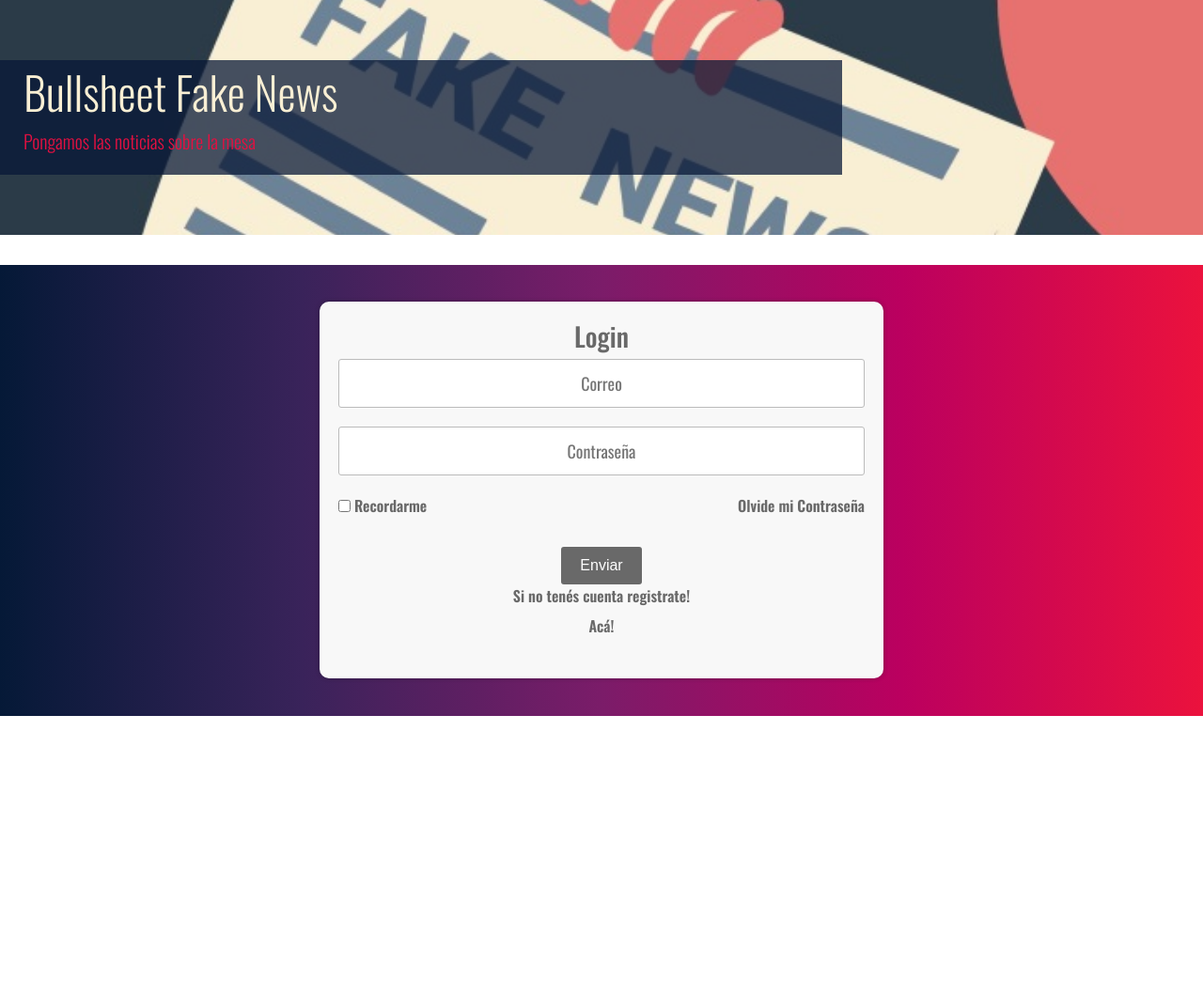
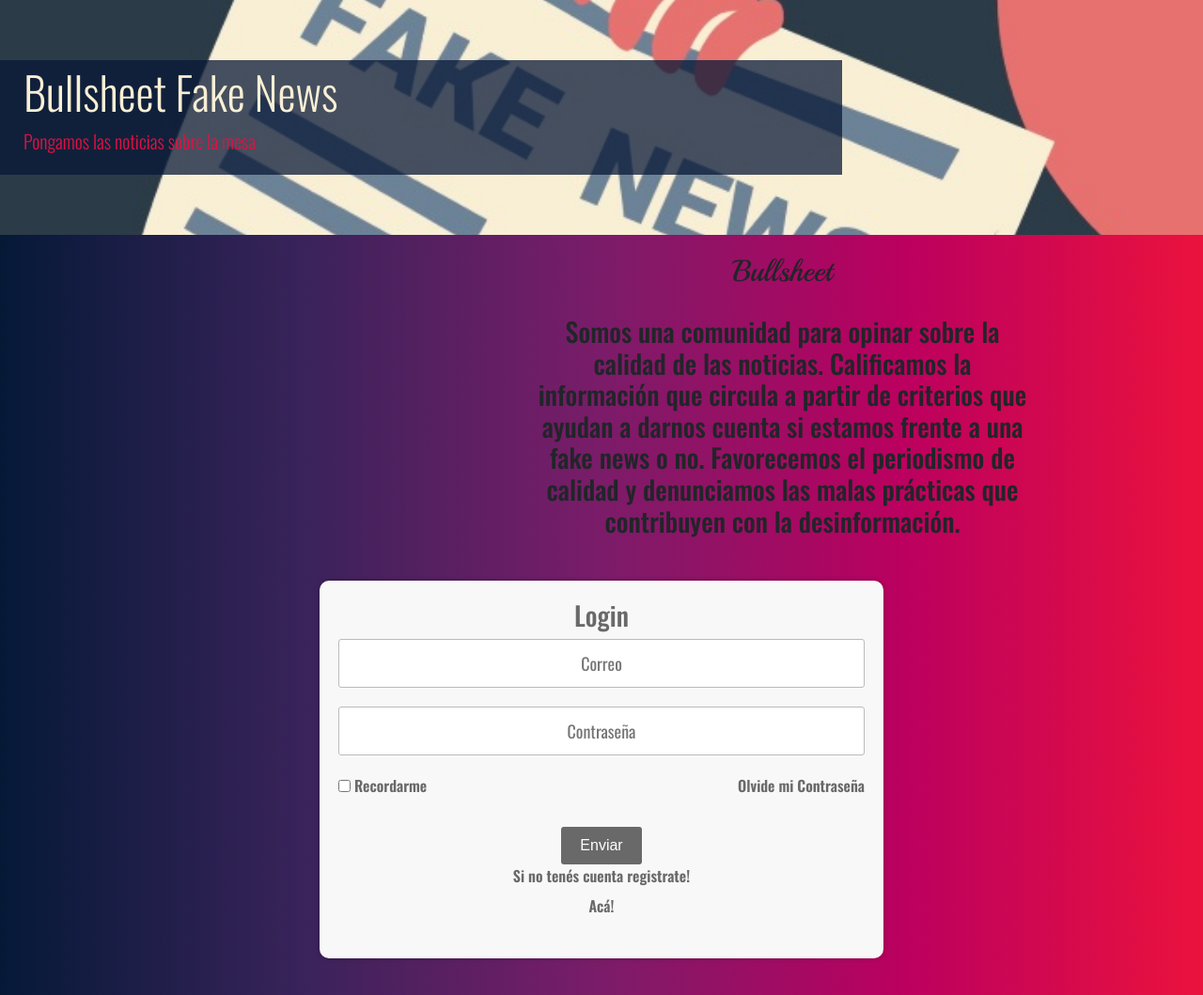
Before and after one commit to CeciCalca/Bullsheet, a PHP site: page / in a window 1280 px wide. Shown: the part 74-1133 px from the top of the page at 94% size. Before the commit the page ends 836 px from the top, so only its background shows below. Run offline with PHP 8.4, Linux system fonts and the light colour scheme; some libraries are stand-ins or nearby versions.

Commit message:
Nueva versión con la segunda sección armada pero con problemas con la imagen del primer artículo que no aparece

```diff
--- a/css/master.css
+++ b/css/master.css
@@ -113,6 +113,46 @@ a:hover{
 	text-decoration: underline;
 }
 
+
+/* ------------------------- */
+/* SECTION TÍTULO */
+/* ------------------------- */
+
+._seccion-titulo{
+  display: flex;
+  justify-content: space-around;
+  align-items: center;
+  justify-content: center;
+  position: relative;
+  width: 100%;
+  overflow: hidden;
+}
+
+._seccion-titulo h2{
+  font-family: 'Playball',cursive;
+  padding: 20px;
+}
+
+._articulo-titulo-texto{
+  float: left;
+  overflow: hidden;
+
+  text-align: center;
+}
+
+.articulo-titulo-imagen{
+  background-size: cover;
+  background-position: center;
+  height: 100%;
+  width: 100%;
+  position: relative;
+  overflow: hidden;
+  background-image: url(../img/img2.jpg);
+}
+
+._contenedor-seccion-titulo{
+  background:linear-gradient(to right, #051937, #39235a, #7b1c69, #bb005f, #eb123d);
+}
 
 
 
--- a/index.html
+++ b/index.html
@@ -36,7 +36,7 @@
       </div>
     </nav>
     <div class="container-fluid p-0">
-      <div class="jumbotron jumbotron-fluid _bghome">
+      <div class="jumbotron jumbotron-fluid _bghome m-0">
       <div class="container _jumbotext">
         <h1 class="display-4 _jumbotitle">Bullsheet Fake News</h1>
         <p class="lead _jumbop">Pongamos las noticias sobre la mesa</p>
@@ -46,16 +46,23 @@
 
   </header>
     <!--SECCION EN BLANCO PARA COMPLETAR LO QUE VA ANTES DEL LOGIN-->
-    <section class="row">
-      <article class="col-12 col-md-6">
+  <div class="container-fluid p-0 _contenedor-seccion-titulo">
+
+
+    <section class="row container _seccion-titulo">
+      <article class="col-0 col-md-6 _articulo-titulo-imagen">
+
 
       </article>
-      <article class="col-12 col-md-6">
-
+      <article class="col-12 col-md-6 _articulo-titulo-texto">
+        <h2>Bullsheet</h2>
+        <h3>Somos una comunidad para opinar sobre la calidad de las noticias. Calificamos la información que circula a partir de criterios que ayudan a darnos cuenta si estamos frente a una fake news o no. Favorecemos el periodismo de calidad y denunciamos las malas prácticas que contribuyen con la desinformación. </h3>
       </article>
 
 
-  </section>
+
+    </section>
+  </div>
   <section id="login" class="_login">
     <div class="_contenedor-login" id="_contenedor-login">
       <h3>Login</h3>
```
